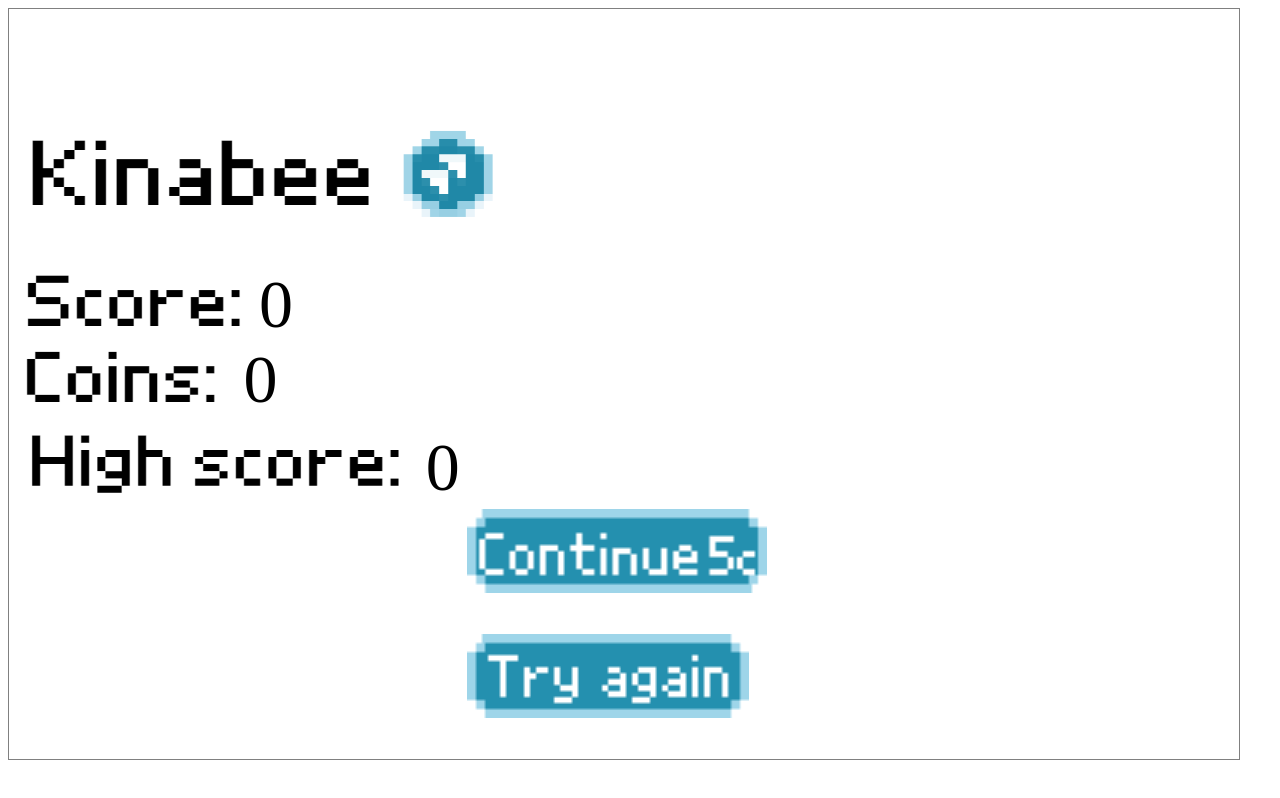
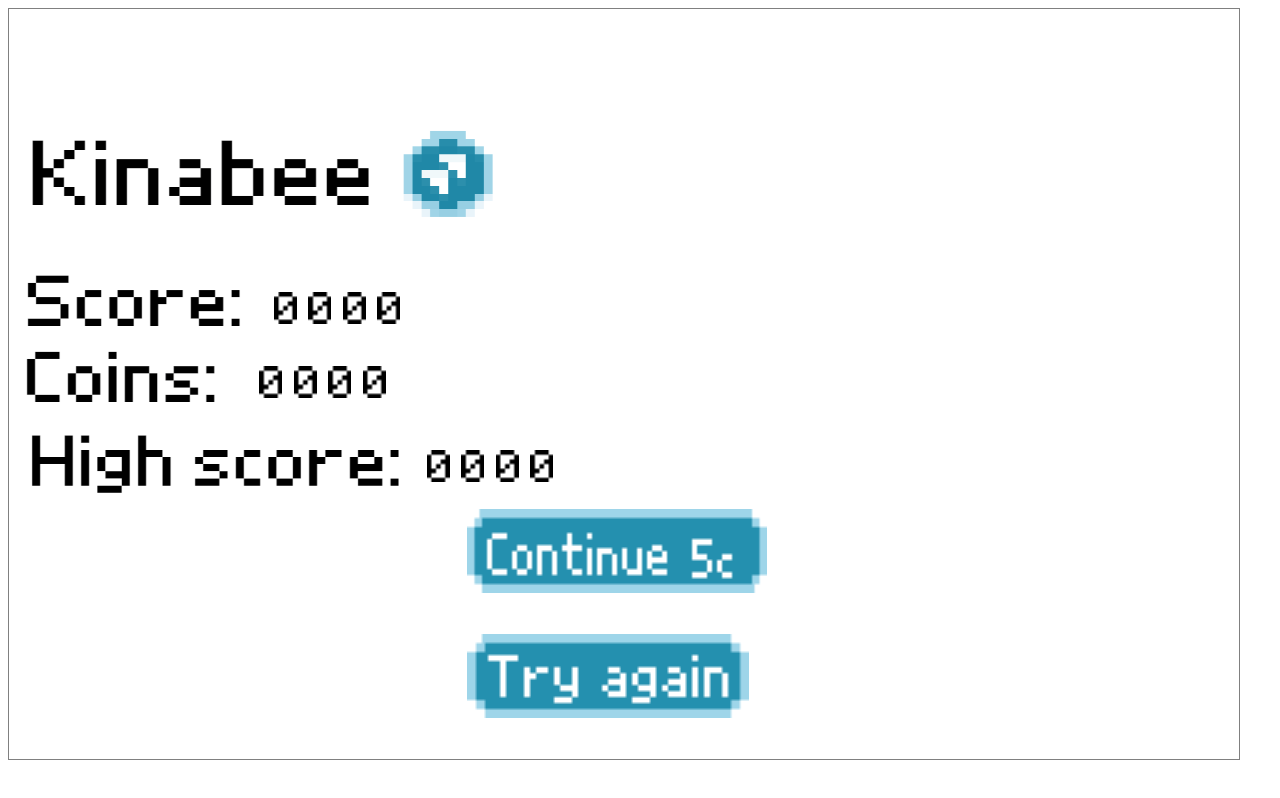
Before and after one commit to N12Plus/ck-flappy-bird-1, a plain HTML site: page index.html in a window 1280 px wide. Drawn offline with Linux system fonts and the light colour scheme.

Commit message:
Add files via upload

```diff
--- a/Variables.js
+++ b/Variables.js
@@ -1,46 +1,34 @@
 
 //Theme
-pipeColour = "saddlebrown"
-grassColour = "lawngreen"
-let x = 0 //0= regular 1=easter 2= christmas 3 = new years 4 = april fools
-
-
+pipeColour = "red"  //change these to change theme, saddlebrown for normal
+grassColour = "rgb(10, 117, 17)"  //lawngreen for normal
+let x = 2 //0= regular 1=easter 2=christmas 3=new years 4=april fools
 
 //game
 const Height = window.innerHeight-50
 let Width = window.innerWidth-50 //window.innerWidth
-//if (window.innerWidth > Height*2/3){
-// Width = Height*2/3}
-//else { Width = windwo.innerWidth}
-const heightMod = Math.round(Height/600)
+const heightMod = Math.round(Height/600)  //these two variables help make sure evrything scales up correctly
 const widthMod = Math.round(Width/900)
-const grass = {y:Height-Height/10,h:Height/10}
+const grass = {y:Height-Height/10,h:Height/10}  //The ground
 let highscore = 0
-let coin = {y: Math.random()*Height-200, x:Width, w:Math.round(Height/50), h:Math.round(Height*0.022)}
+let coin = {y: Math.random()*Height-200, x:Width, w:Math.round(Height/50), h:Math.round(Height*0.022)}  //defines the coin
 let coins = 0
+let score = 0
+let spawnCoin = 0
 
-
-let score = 0
-let death = "false"
-//bee
+//bee/ bird sometimes
 const gravity = 6*heightMod
-let bird = {x:Width/30, y:Height/4, h:Height/20, w:Height/20}
-let movement = gravity
-const img = new Image();
-const imgend = new Image();
-const imgrez = new Image();
-const imgcoin = new Image();
-const imgcontinue = new Image();
-const bees = ["regular bee-2.png", "easter bee-2.png", "christmas bee-2.png", "new years bee-4.png","april fools.png"]
-const beeRatios = [{w:11,h:10},{w:10.33,h:11},{w:11,h:10},{w:17.5,h:10},{w:10.92,h:10}]
-const beeSize = {w:0, h:0}
+let bird = {x:Width/30, y:Height/4, h:Height/20, w:Height/20} //defines th birrd
+let movement = gravity  //direction the bird is moving thiss changes when mouse/space pressed
+const bees = ["regular bee-2.png", "easter bee-2.png", "christmas bee-2.png", "new years bee-4.png","april fools.png"]  //lsit of all bee costumes so its easier to switch between them
+const beeRatios = [{w:11,h:10},{w:10.33,h:11},{w:11,h:10},{w:17.5,h:10},{w:10.92,h:10}]   //makes sure bees arent squashed or stretched too muh
+const beeSize = {w:0, h:0}  //changes based on height/width
 const jumpspeed = gravity*-1.5
 
 //calculates the size of the bee based on the size of the screen and the ratios
 let multiplier = bird.h/10.5
 beeSize.h =10*multiplier
 beeSize.w =beeRatios[x].w*multiplier
-
 
 //pipes
 const pipeSpeed = -5
@@ -51,16 +39,48 @@ let gapHeight = Math.round(Math.random()*(Height-gap))
 let pipes = []
 const interval = 4000
 
-
 //canvas
 const c = document.getElementById("myCanvas");
 const ctx = c.getContext("2d");
+ctx.canvas.width = Width
+ctx.canvas.height = Height
 
 //end screen
 yMargins = Math.round(0.147*Height)
 rezbutton = document.getElementById('invisibleButton')
 contbutton = document.getElementById('invisiblecont')
 
-let z = 0
-let fontSize = Math.round(Height/22);
-let wit = Width-570
+//numbers
+let thousands = 0  //this will be changed later
+let hundreds = 0
+let tens = 0
+let units = 0
+let numberh = 14*heightMod  //defiing height width etc of score text displayed on game screen
+let numberw = 10*heightMod
+let space = 5*heightMod
+let scorew = 48*heightMod
+
+//images
+const img = new Image();
+const imgend = new Image();
+const imgrez = new Image();
+const imgcoin = new Image();
+const imgcontinue = new Image();
+const img1 = new Image();
+const img2 = new Image();
+const img3 = new Image();
+const img4 = new Image();
+const img5 = new Image();
+const img6 = new Image();
+const img7 = new Image();
+const img8 = new Image();
+const img9 = new Image();
+const img0 = new Image();
+const imgscore = new Image();
+
+//more images defined
+img.src = bees[x]
+imgend.src = "Kinabee end screen.png"
+imgrez.src = "Kinaretry.png"
+imgcoin.src = "costume4 (1).png"
+imgcontinue.src = "KinacontinueB3.png"
--- a/birdandcoin.js
+++ b/birdandcoin.js
@@ -1,4 +1,4 @@
-//movement detection
+//movement detection for the kinabee (for space key)
 resetCoin()
 document.onkeydown = function (e) {
   switch (e.keyCode) {
@@ -11,41 +11,42 @@ document.onkeydown = function (e) {
    case 32:
       setTimeout(falling,50 )}}
 
+//for keyclicks
 document.onmousedown = function (e) {movement = jumpspeed }
+document.onmouseup = function (e) {setTimeout(falling,50)}
+document.ontouchstart = function (e) {movement = jumpspeed}  //should make this work on mobile but I havent tested it yet
+document.ontouchend = function (e) {setTimeout(falling,50)}
 
-document.onmouseup = function (e) {setTimeout(falling,50)}
-
-function falling() {movement = gravity}
+function falling() {movement = gravity}  //resets gravity to normal
 
 function updateBird() {
 bird.y += movement
+ctx.drawImage(img, bird.x, bird.y, beeSize.w, beeSize.h);
 }
+//makes sure coins spawn at regular intervals
 function resetCoin(){
- z=-0
+ spawnCoin=0
 setTimeout(coinwait, interval/4)}
-function coinwait() {
-z=1
-}
+
+function coinwait() {spawnCoin=1 } //coins only spawn when spawnCoin = 1,
 
  function newCoin() {
-
   coin.x = Width
    coin.y = Math.random()*(Height-100)
-   z=1
+   spawnCoin=1
  }
 
 function drawCoin() {
-  if (z==1) {
+  console.log(spawnCoin)
+  if (spawnCoin==1) {
   ctx.drawImage(imgcoin,coin.x,coin.y,coin.h,coin.w)
-
-  coin.x += pipeSpeed
+  console.log("?", spawnCoin)
+  coin.x += pipeSpeed  //makes coin move
   if (coin.x < -(coin.w+10)) {coin.y=-1000; newCoin() }
 }
 else {coin.x = Width}
-
 }
 
-function kill(x,y,w,h) {
+function kill(x,y,w,h) {  //delets the coin
   ctx.clearRect(x,y,w,h)
-
  }
--- a/endscreen.js
+++ b/endscreen.js
@@ -1,44 +1,22 @@
 rezbutton.style.display = "none"
-contbutton.style.display = "none"
+contbutton.style.display = "none"  //buttons cannot be clicked
+
 function drawText() {
-if (score>highscore) {highscore = score}
-
-  const text1 = score;
-  const text2 = coins
-  const text3 =  highscore
-   fontSize = Math.round(Height/11);
-
-  // Set the font size
-  ctx.font = `${fontSize}px pixelify sans`;
-
-  // Calculate the vertical position (centered)
-  const textY = Height / 2
-
-  // Set text alignment and color
-  ctx.textAlign = 'left';
-  ctx.textBaseline = 'middle'; // Center the text vertically
-  ctx.fillStyle = 'black';
-
-  // Draw the text at the left edge
-  ctx.fillText(text1, Height/3, Height/2.5);
-  ctx.fillText(text2,Height/3.2,Height/2)
-  ctx.fillText(text3,Height/1.8,Height/1.62)
+ if (score>highscore) {highscore = score}
+  printscore()
   restartbutton()
 }
 
 function restartbutton() {
 
-
-    ctx.drawImage(imgrez, Width/2-157*heightMod, Height/1.2, 282*heightMod, 84*heightMod);
+    ctx.drawImage(imgrez, Width/2-157*heightMod, Height/1.2, 282*heightMod, 84*heightMod);  //draws the restart buttons
     ctx.drawImage(imgcontinue, Width/2-157*heightMod, Height/1.5, 300*heightMod, 84*heightMod)
-
-
 
   contbutton.style.left = `0px`;
   contbutton.style.top = `${Height/1.5}px`;
   contbutton.style.width = `${Width}px`;
   contbutton.style.height = `${90*heightMod}px`;
-  contbutton.addEventListener('click', continuegame )
+  contbutton.addEventListener('click', continuegame )  //places the two invisible buttons
   contbutton.style.display = "block"
   rezbutton.style.left = `0px`;
   rezbutton.style.top = `${Height/1.2}px`;
@@ -49,7 +27,7 @@ function restartbutton() {
 
 }
 
-function continuegame() {
+function continuegame() {  //lets you continue game and keep score
   if (coins > 4) {
   let y = score
   restart()
@@ -57,15 +35,15 @@ function continuegame() {
   coins -= 5}
 }
 
-function gameover() {
+function gameover() { //ends the game and clears a few intervals
   clearInterval(animation)
 setTimeout(gameoverstuff,500)
 }
-function gameoverstuff() {
+function gameoverstuff() { //fills the screen with white for the endscreen
   ctx.fillStyle = "White"
   ctx.fillRect(0,0,Width,Height)
 
-  ctx.drawImage(imgend, 0, yMargins, Height*2/3, Height-yMargins*2)
+  ctx.drawImage(imgend, 0, yMargins, Height*2/3, Height-yMargins*2)  //draws the end screen (or part of it)
   drawText()
    clearInterval(pipeInterval)
 }
--- a/game.js
+++ b/game.js
@@ -1,33 +1,26 @@
 
 function updateGame() {
-  ctx.fillStyle = grassColour
-  ctx.clearRect(0,0,500,fontSize*2)
-  ctx.clearRect(bird.x-1,bird.y-1,beeSize.w+2,beeSize.h+2)
- // ctx.clearRect(0, 0, Width, Height)
-  clearPipes()
-   kill(coin.x+10,coin.y-10,coin.w+20,coin.h+20)
-  ctx.fillStyle = pipeColour
+  ctx.clearRect(bird.x-1,bird.y-1,beeSize.w+2,beeSize.h+2)  //deletes bee
+  ctx.clearRect(0,20,scorew+numberw*4+6*space,numberh)  //deletes score
+  clearPipes()  //delets pipes
+   kill(coin.x+10,coin.y-10,coin.w+20,coin.h+20)  //deletes coin
    drawCoin()
+   ctx.fillStyle = pipeColour
   updatePipes()
   updateBird()
-  collision()
   drawPipes()
+  drawScore() //moves and draws everything
+  collision() //detects collisons
    ctx.fillStyle = grassColour
-  ctx.fillRect(0,grass.y,Width,grass.h)
-  ctx.drawImage(img, bird.x, bird.y, beeSize.w, beeSize.h);
-  fontSize = Math.round(Height/22);
-  ctx.font = `${fontSize}px pixelify sans`
-  ctx.fillStyle = "black"
-  ctx.fillText("Score: "+score, 0, fontSize)
-
-  //requestAnimationFrame(updateGame);
+  ctx.fillRect(0,grass.y,Width,grass.h)  //draws floor
 }
 
-//animation = window.requestAnimationFrame(updateGame)
-animation = setInterval(updateGame,30)
-//collisions
+
+animation = setInterval(updateGame,30)  //couldnt get window.requestAnimationFrame() to work
+
 
 function collision( ){
+  //collisions with pipes
   for (i = 0; i < (totalPipes); i++) {
   if (
     bird.x + bird.w >= pipes[i].x &&
@@ -35,8 +28,8 @@ function collision( ){
     bird.y + bird.h >= pipes[i].y &&
     pipes[i].y + pipes[i].h >= bird.y
     )gameover()};
+    //collsions with floor/roof
     if (bird.y+bird.h > grass.y || bird.y < -bird.h){gameover()}
-
 //collisions with coins
 if (
   bird.x + bird.w >= coin.x &&
@@ -46,15 +39,12 @@ if (
   ){coins+=1;
      kill(coin.x-20,coin.y-10,coin.w+30,coin.h+20)
     coin.y = -20};}
+//gameover function is in endscreen.js
 
-// ending game
-
-//changes canvas size
-ctx.canvas.width = Width
-ctx.canvas.height = Height
 
 //restarts
 function restart() {
+  //resets stuff
   spawnPipes = 0
   ctx.clearRect(0,0,Width,Height)
   bird = {x:Width/30, y:Height/4, h:Height/20, w:Height/20}  //resest bird
@@ -63,15 +53,11 @@ function restart() {
   totalPipes=0
   score = 0
   adjustPipes()
-
+//restarting game
   pipeInterval = setInterval(createPipe,interval)
   coin.x = Width
   animation = setInterval(updateGame,30)
   rezbutton.style.display = "none"
-  contbutton.style.display = "none"//hides the restart button
+  contbutton.style.display = "none"//hides the restart buttons
   resetCoin()
-  currentPipe = 0
-  console.log(currentPipe)
-  console.log("respawn")
-
 }
--- a/index.html
+++ b/index.html
@@ -6,7 +6,7 @@
 
 
 
-  <canvas id="myCanvas" width=1200 height="600" style="border:1px solid grey" ></canvas>
+  <canvas id="myCanvas" width=1200 height="600" style="border:1px solid grey" ></canvas> <!--colour changed in css-->
   <head>
     <meta charset="utf-8">
     <meta name="viewport" content="width=device-width">
@@ -17,26 +17,20 @@
 
 
 <body>
-   <button id="invisiblecont">Invisible Button</button>
-  <button id="invisibleButton">Invisible Button</button>
+   <button id="invisiblecont">Invisible Button</button>  <!--continue button-->
+  <button id="invisibleButton">Invisible Button</button>  <!--restart button-->
 
-  <p id = "1234" </p>
 
   <script src="Variables.js" defer></script>
+  <script src="number.js" defer></script>
    <script src="endscreen.js" defer></script>
    <script src="birdandcoin.js" defer></script>
   <script src="pipes.js" defer></script>
-  <script src="images.js" ></script>
   <script src="game.js" defer></script>
 
 
   <style>
-    html {
-      height: 100%;
-      width: 100%;
-    }
-    <meta name="viewport" content= "width=device-width, user-scalable=no">
-    canvas { background-color: lightblue }
+
   </style>
 
 
--- /dev/null
+++ b/number.js
@@ -0,0 +1,51 @@
+
+//gets all images
+ img1.src = "pixel 1 (1).png"
+ img2.src = "pixel 2.png"
+ img3.src = "pixel 3 (1).png"
+ img4.src = "pixel 4.png"
+ img5.src = "pixel 5.png"
+ img6.src = "pixel 6.png"
+ img7.src = "pixel 7.png"
+ img8.src = "pixel 8.png"
+ img9.src = "pixel 9.png"
+ img0.src = "pixel 0.png"
+ imgscore.src = "pixel-word-score.png"
+ const images = [img0,img1,img2,img3,img4,img5,img6,img7,img8,img9]
+
+ function drawScore() {     //draws the score on game screen
+
+ ctx.drawImage(imgscore,0,20,scorew,numberh)
+createNumber(score,0+scorew,20,1)
+//draws score and manages spacing
+ }
+
+function createNumber(variable,x,y,size,score) {  //variable give the variable that the number will be created from, x and y give the starting positions of the number and size is how many times bigger/smaller than standard the text is,
+seperatevariable(variable)                        //if score = 0 it wont leave space for the word: score otherwise it will
+numberh = numberh*size  //makes sure everything increases in size
+numberw = numberw*size
+space = space*size
+ctx.drawImage(images[thousands],x+space*2,y,numberw, numberh)
+ctx.drawImage(images[hundreds],x+numberw+3*space,y,numberw, numberh)
+ctx.drawImage(images[tens],x+numberw*2+4*space,y,numberw, numberh)  //this needs fixies 12:28 12/7/24
+ctx.drawImage(images[units],x+numberw*3+5*space,y,numberw, numberh)
+numberh = numberh/size
+numberw = numberw/size
+space = space/size  //resets dimensions to default
+}
+
+
+
+function seperatevariable(variable)  {  //seperates score into its digits
+thousands =Math.floor(variable/1000)
+hundreds  = Math.floor((variable-thousands*1000)/100)
+tens      =Math.floor((variable-thousands*1000-hundreds*100)/10)
+units = variable -thousands*1000-hundreds*100-tens*10
+}
+
+function printscore() {  //draws score on end screen
+  createNumber(score,Height/3.1, Height/2.65, 2.3,0)
+  createNumber(coins,Height/3.3,Height/2.1, 2.3,0)
+  createNumber(highscore,Height/1.9,Height/1.7, 2.3,0)
+
+}
--- a/pipes.js
+++ b/pipes.js
@@ -3,19 +3,19 @@ adjustPipes()
 
 function createPipe() {
   gapHeight = Math.random()*(Height - gap-grass.h)  //randomises where the gap is
-  pipes.push({x:Width, y:0, h:gapHeight, w:pipeWidth})
+  pipes.push({x:Width, y:0, h:gapHeight, w:pipeWidth})  //creates a pipe objecta and adds it to the array
   pipes.push({x:Width, y:gapHeight+gap, h:Height, w:pipeWidth})
   totalPipes += 2
 }
 
-pipeInterval = setInterval(createPipe,interval)
+pipeInterval = setInterval(createPipe,interval)  //creates the pipes
 
 function updatePipes() {
 if (totalPipes > 0) {
-  for (i=0; i<totalPipes; i++) {   //iterates throught all the pipes
+  for (i=0; i<totalPipes; i++) {   //iterates throught all the pipes and chnages their x positions
     pipes[i].x+=pipeSpeed
   }
-  if (pipes[0].x<-(pipeWidth)) {
+  if (pipes[0].x<-(pipeWidth)) {  //deletes pipes when they exit the screen and increases score
     pipes.shift()
     pipes.shift()
     totalPipes-=2
@@ -24,9 +24,9 @@ if (totalPipes > 0) {
 }
 }
 function getPipe({x,y,h,w}) {     //gets pipe coords so that drawRect can handle them
-  ctx.fillRect(x,y,w,h)            //wrong way round
+  ctx.fillRect(x,y,w,h)
 }
-function ungetPipe({x,y,h,w}) {
+function ungetPipe({x,y,h,w}) {       //same as above except for clearRect
   ctx.clearRect(x,y-1,w,h+2)
 }
 
@@ -41,11 +41,10 @@ function clearPipes() {
   }
 }
 
-//stuff was working right here while I was typing i
 
-function adjustPipes() {
+function adjustPipes() {  //this makes pipes move forward on wider screens so you dont wait too long for the first pipe
 
-  spawnPipes = Math.floor((Width-700)/700)
+  spawnPipes = Math.floor((Width-700)/700)  //how many pipes should be immediatley spawned the first 700 can be changed depending on how long you want between the bird and the first pipe
  let w = spawnPipes*700
   for (i = 0; i < spawnPipes; i++) {
     createPipe()
--- a/style.css
+++ b/style.css
@@ -8,17 +8,16 @@ html {
   -ms-user-select: none; /* IE 10 and IE 11 */
   user-select: none; /* Standard syntax */
 }
-canvas { background-color: lightblue }
+canvas { background-color:  rgb(255, 255, 255) } /*might also be useful in editing theme lightblue is standard*/
 
+/*restart/cotinue buttons, invisible because the overlay my buttons*/
 #invisibleButton {
     opacity: 0; /* Makes the button invisible */
-    width: 757px; /*most of these posiions are changed later*/
+    width: 757px; /*most of these positions are changed later*/
     height: 285px;
     position: absolute;
     left: 10px;
      top: 850px; }
-
-
 
 #invisiblecont {
   opacity: 0; /* Makes the button invisible */
@@ -27,3 +26,10 @@ canvas { background-color: lightblue }
   position: absolute;
   left: 50px;
   top: 0px; }
+
+  html {
+    height: 100%;
+    width: 100%;
+  }
+ /* <meta name="viewport" content= "width=device-width, user-scalable=no">*/
+ /* canvas { background-color: lightblue } */
```
Also changed, not shown: KinacontinueB3.png (added), pixel 0.png (added), pixel 1 (1).png (added), pixel 2.png (added), pixel 3 (1).png (added), pixel 4.png (added), pixel 5.png (added), pixel 6.png (added), pixel 7.png (added), pixel 8.png (added), pixel 9.png (added), pixel-word-score.png (added).
